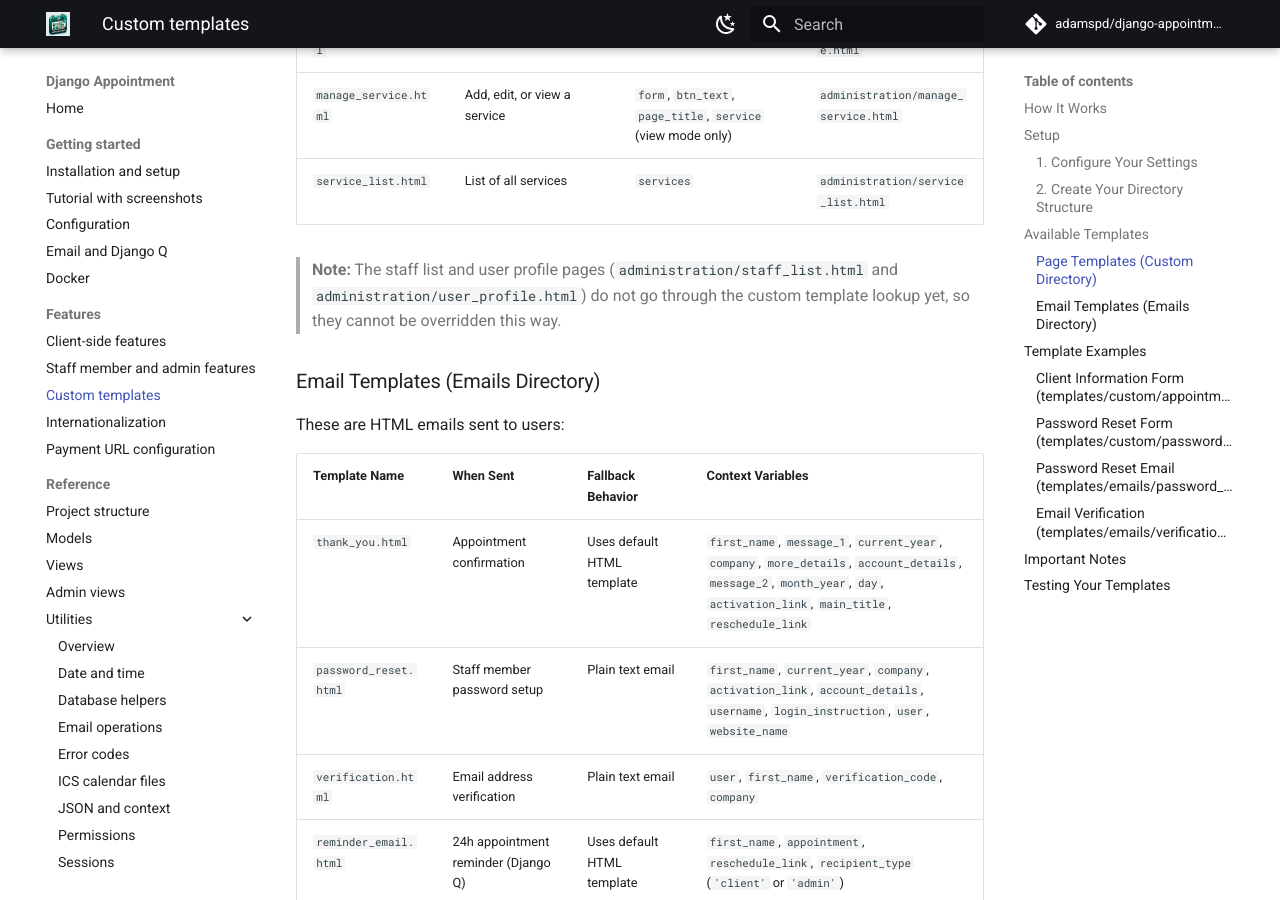
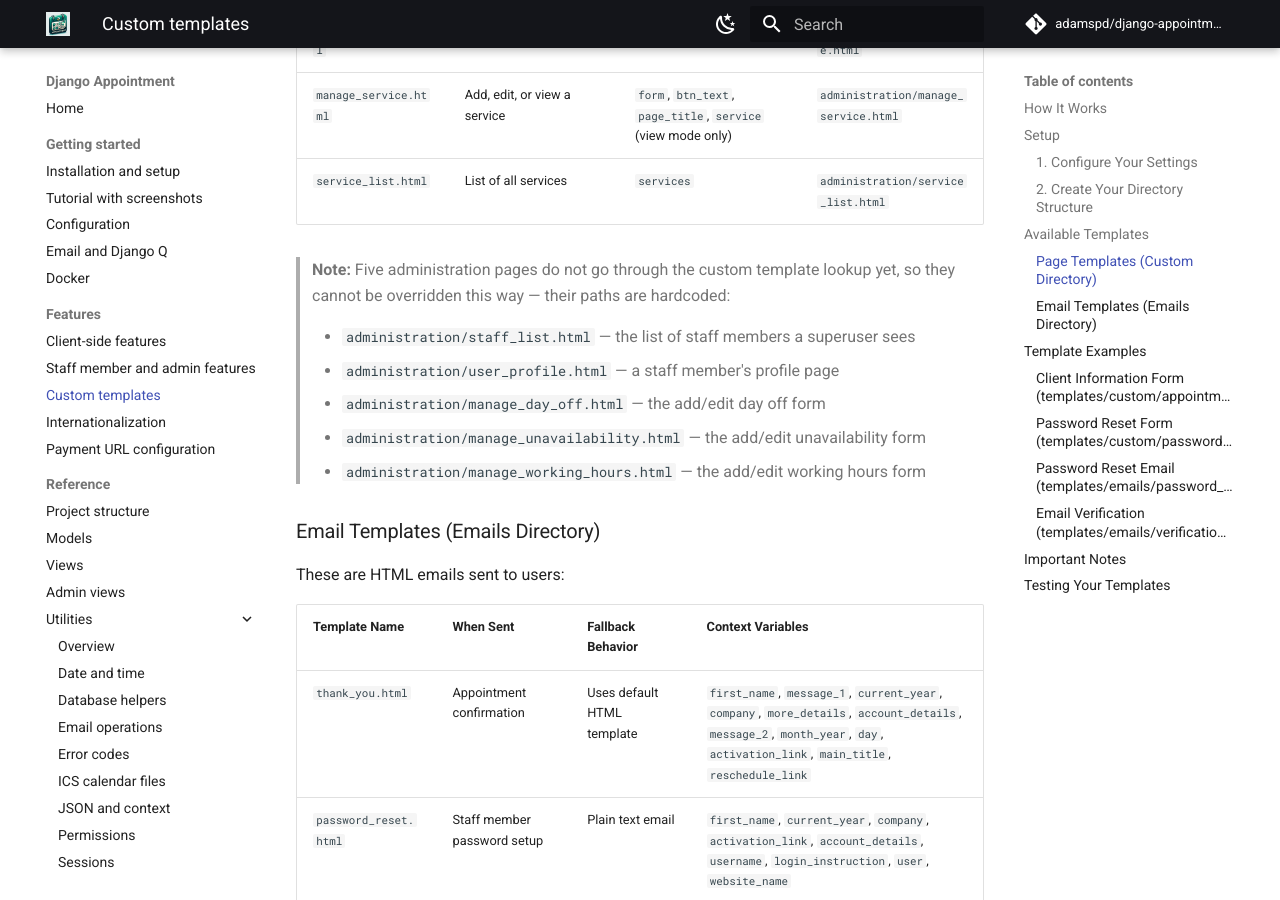
Before and after one commit to adamspd/django-appointment, an MkDocs documentation site: the page built from docs/custom-templates.md, in a window 1280 px wide and 900 px high, scrolled down 4017 px. Built offline with MkDocs 1.6.1 and Material for MkDocs 9.7.7, drawn with Linux system fonts in a browser that asks for light colours; comment, search, counter and statistics services are not loaded.

Commit message:
List all non-overridable admin templates

```diff
--- a/CUSTOM_TEMPLATES.md
+++ b/CUSTOM_TEMPLATES.md
@@ -127,9 +127,14 @@ picker, or the widget will fall back to a format the server may not parse back.
 | `manage_service.html`                 | Add, edit, or view a service                       | `form`, `btn_text`, `page_title`, `service` (view mode only) | `administration/manage_service.html`       |
 | `service_list.html`                   | List of all services                               | `services`                                        | `administration/service_list.html`                    |
 
-> **Note:** The staff list and user profile pages (`administration/staff_list.html` and
-> `administration/user_profile.html`) do not go through the custom template lookup yet, so they cannot be overridden
-> this way.
+> **Note:** Five administration pages do not go through the custom template lookup yet, so they cannot be overridden
+> this way — their paths are hardcoded:
+>
+> - `administration/staff_list.html` — the list of staff members a superuser sees
+> - `administration/user_profile.html` — a staff member's profile page
+> - `administration/manage_day_off.html` — the add/edit day off form
+> - `administration/manage_unavailability.html` — the add/edit unavailability form
+> - `administration/manage_working_hours.html` — the add/edit working hours form
 
 ### Email Templates (Emails Directory)
 
```
